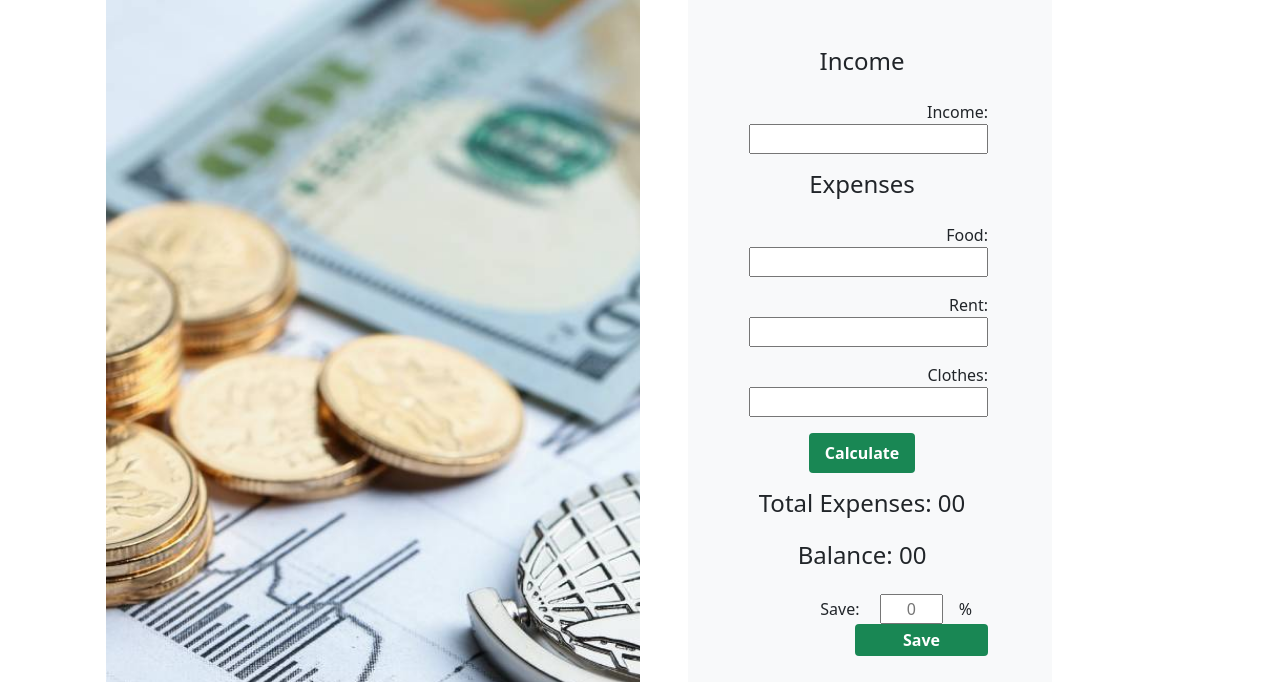
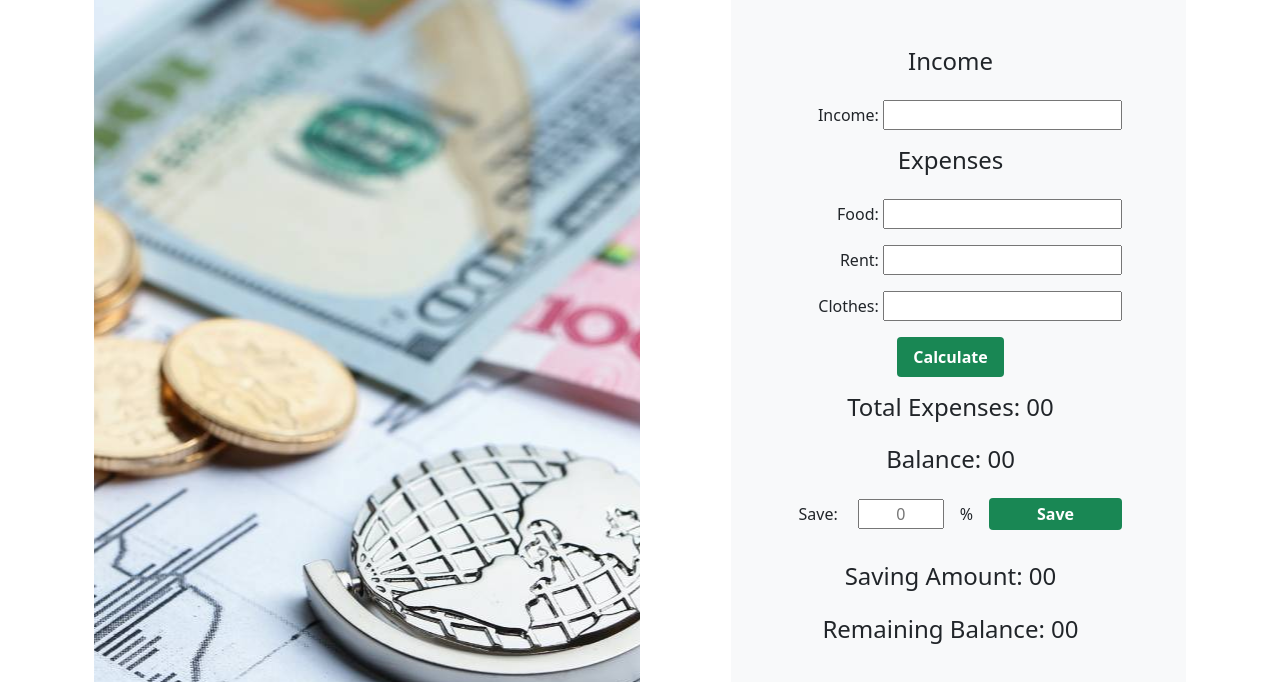
Before and after one commit to abdulmomin956/last-cash-money-calculator, a plain HTML site: page index.html in a window 1280 px wide. Shown: the part 97-779 px from the top of the page. Drawn offline with nearby package versions, Linux system fonts and the light colour scheme.

Commit message:
responsive completed

```diff
--- /dev/null
+++ b/css/style.css
@@ -0,0 +1,4 @@
+img{
+    margin-left: 50%;
+            transform: translateX(-50%);
+}
--- a/index.html
+++ b/index.html
@@ -6,6 +6,8 @@
     <meta http-equiv="X-UA-Compatible" content="IE=edge">
     <meta name="viewport" content="width=device-width, initial-scale=1.0">
     <title>DOM Assignment</title>
+    <!-- my css  -->
+    <link rel="stylesheet" href="css/style.css">
     <!-- bootstrap style  -->
     <link href="https://cdn.jsdelivr.net/npm/bootstrap@5.1.3/dist/css/bootstrap.min.css" rel="stylesheet"
         integrity="sha384-1BmE4kWBq78iYhFldvKuhfTAU6auU8tT94WrHftjDbrCEXSU1oBoqyl2QvZ6jIW3" crossorigin="anonymous">
@@ -16,13 +18,13 @@
         <h1 class="text-center fw-bold my-4 text-success">Last Cash</h1>
     </header>
 
-    <main class="container row mx-auto">
+    <main class="container row mx-auto justify-content-between">
         <!-- Image part -->
         <div class="col-md-6 overflow-hidden">
-            <img class="h-100 " src="image/coins.jpg" alt="">
+            <img class="h-100 w-auto" style="" src="image/coins.jpg" alt="">
         </div>
         <!-- form part -->
-        <div class="col-md-4 bg-light ms-md-5 py-5 px-lg-5 px-2">
+        <div class="col-md-5 bg-light py-5 px-lg-5 px-2">
             <div class="w-100 row g-3">
                 <h4 class="text-center col-12">Income</h4>
                 <label class="text-end col-12" for="Income">Income: <input type="text"></label>
@@ -40,7 +42,7 @@
                 <div class="col-12">
                     <p class="text-end">Save: <input class="w-25 text-center mx-lg-3 mx-1" type="text" name="" id=""
                             placeholder="0"><span class="me-lg-3 me-1">%</span><button
-                            class="bg-success text-white fw-bold px-3 px-lg-5 py-1 border-0 rounded">Save</button></p>
+                            class="bg-success text-white fw-bold px-3 px-xl-5 py-1 border-0 rounded">Save</button></p>
                 </div>
                 <h4 class="text-center ">Saving Amount: <span>00</span></h4>
                 <h4 class="text-center ">Remaining Balance: <span>00</span></h4>
```
